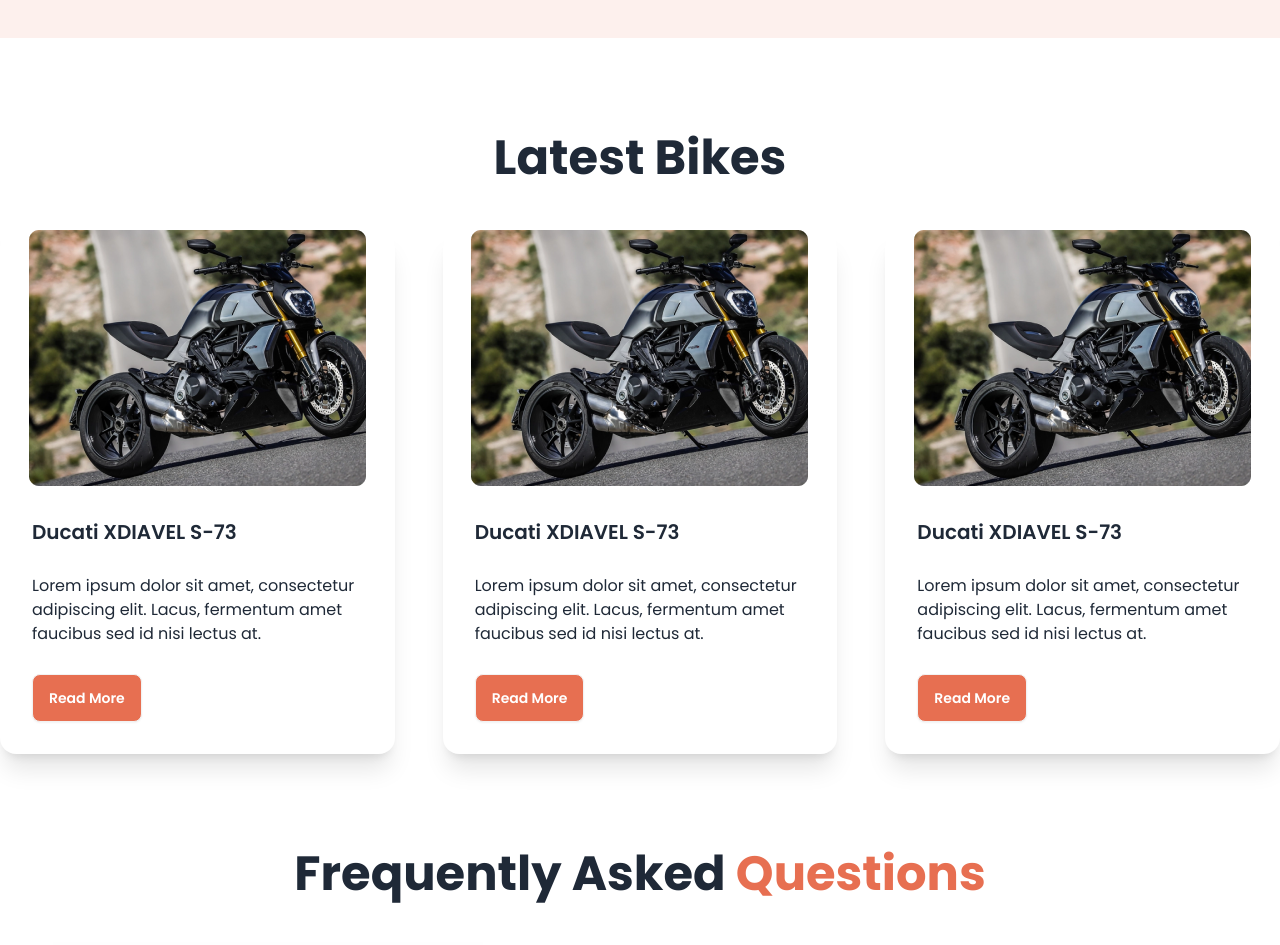
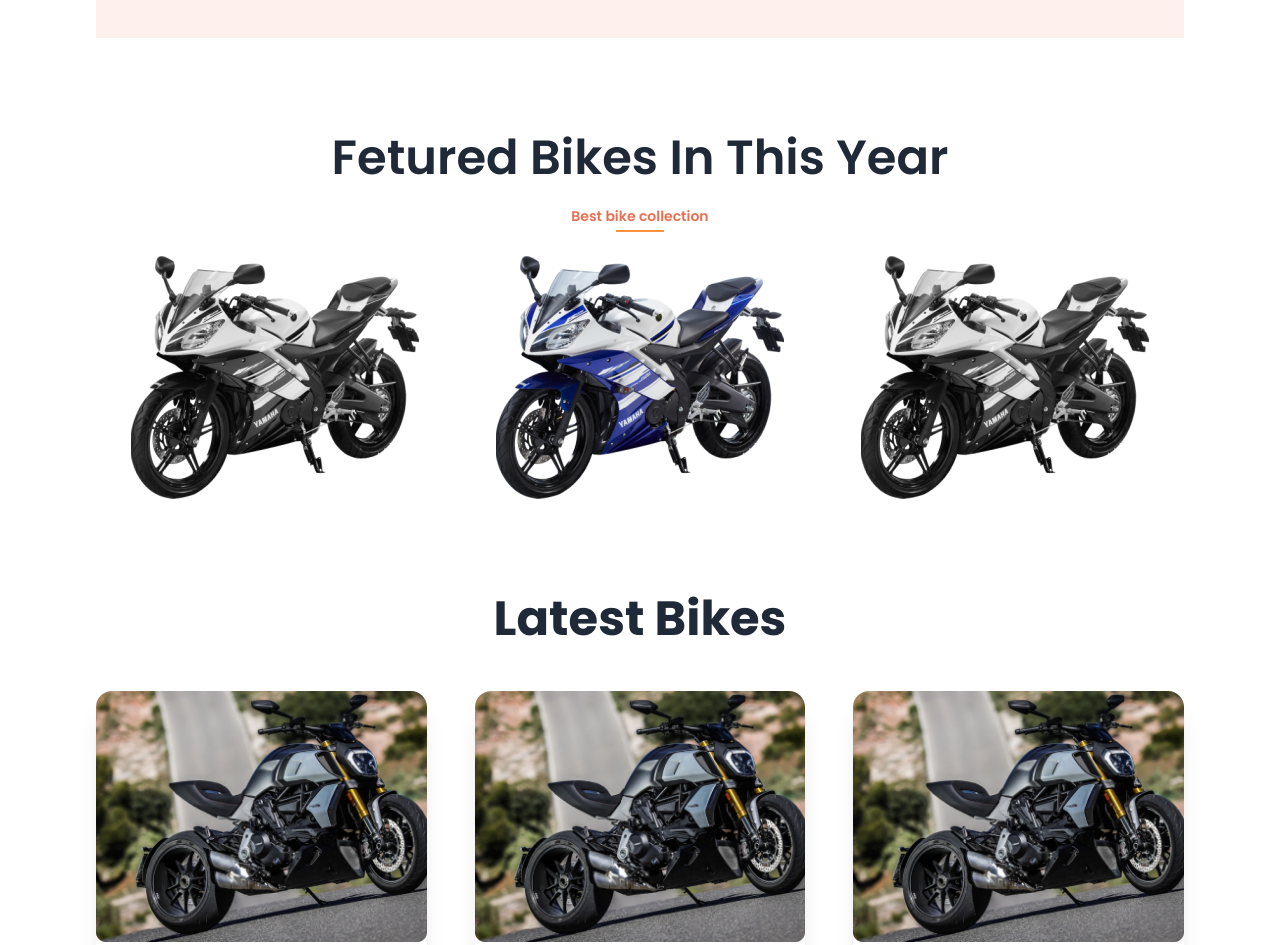
Before and after one commit to LinkonJT/biker-zone-DaisyUI, a plain HTML site: page index.html in a window 1280 px wide. Shown: the part 580-1525 px from the top of the page. Drawn offline with nearby package versions, Linux system fonts and the light colour scheme.

Commit message:
Done the Homework Featured bikes

```diff
--- a/index.html
+++ b/index.html
@@ -44,7 +44,7 @@
 
   <body class="font-poppins">
     <!-- ##### Header Section ##### -->
-    <header class="md:container mx-auto">
+    <header class="md:container mx-auto px-7 lg:px-24">
 
         <nav>
 
@@ -174,13 +174,30 @@
     </header>
 
     <!-- #### MAIN Section #### -->
-    <main class="md:container auto">
+    <main class="md:container mx-auto px-7 lg:px-24">
 
 
         <!-- HOMEWORK Featured Bikes section -->
-        <section></section>
+        <section class="my-24">
+            <div >
+              <h2 class="text-center text-3xl  lg:text-5xl font-semibold">Fetured Bikes In This Year</h2>
+                <br>
+               <p class="text-sm text-center text-bike-primary font-semibold"> <a href="">Best bike collection</a></p>
+               <span class="block mx-auto w-12 border-b-2 border-orange-400 mt-1"></span>
 
-        <!-- Latest Nesw section  -->
+               <br>
+
+             <div class=" grid grid-cols-1 place-items-center gap-2 lg:grid-cols-3">
+              <img class="grayscale" src="images/others/feature-bike.png" alt="">
+              <img src="images/others/feature-bike.png" alt="">
+              <img class="grayscale" src="images/others/feature-bike.png" alt="">
+             </div>
+
+
+            </div>
+        </section>
+
+        <!-- Latest News section  -->
 
         <section class="my-24">
             <h3 class="text-5xl font-bold text-center mb-12">Latest Bikes</h3>
```
